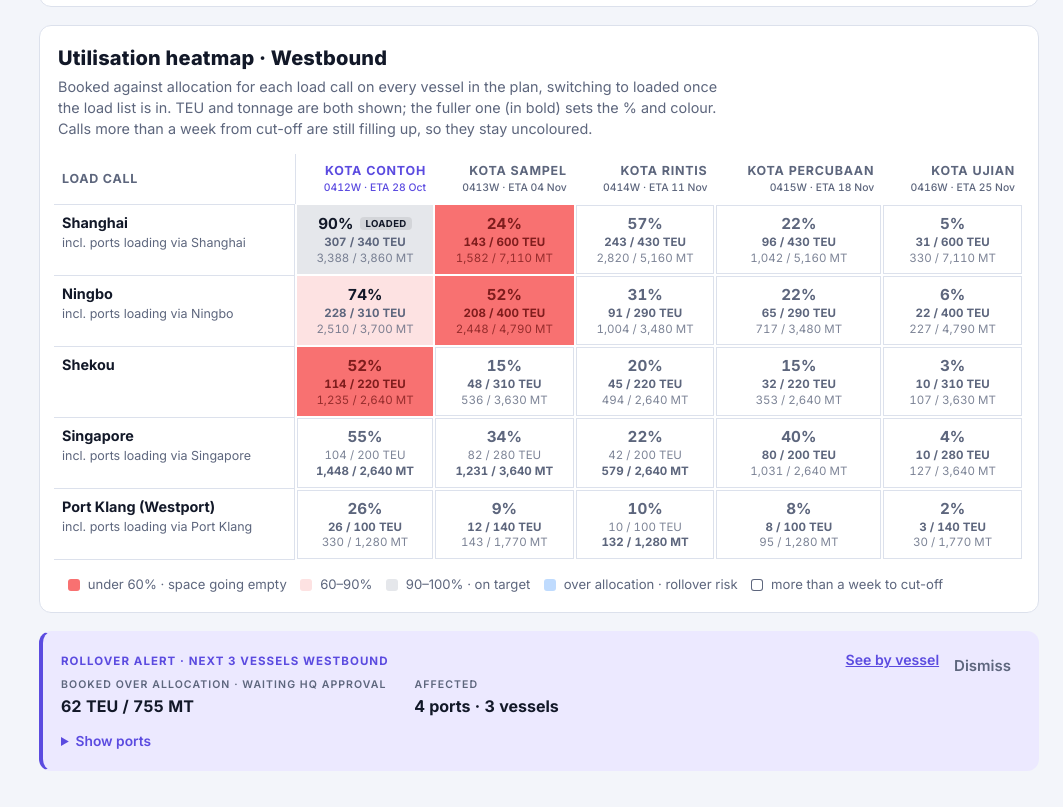
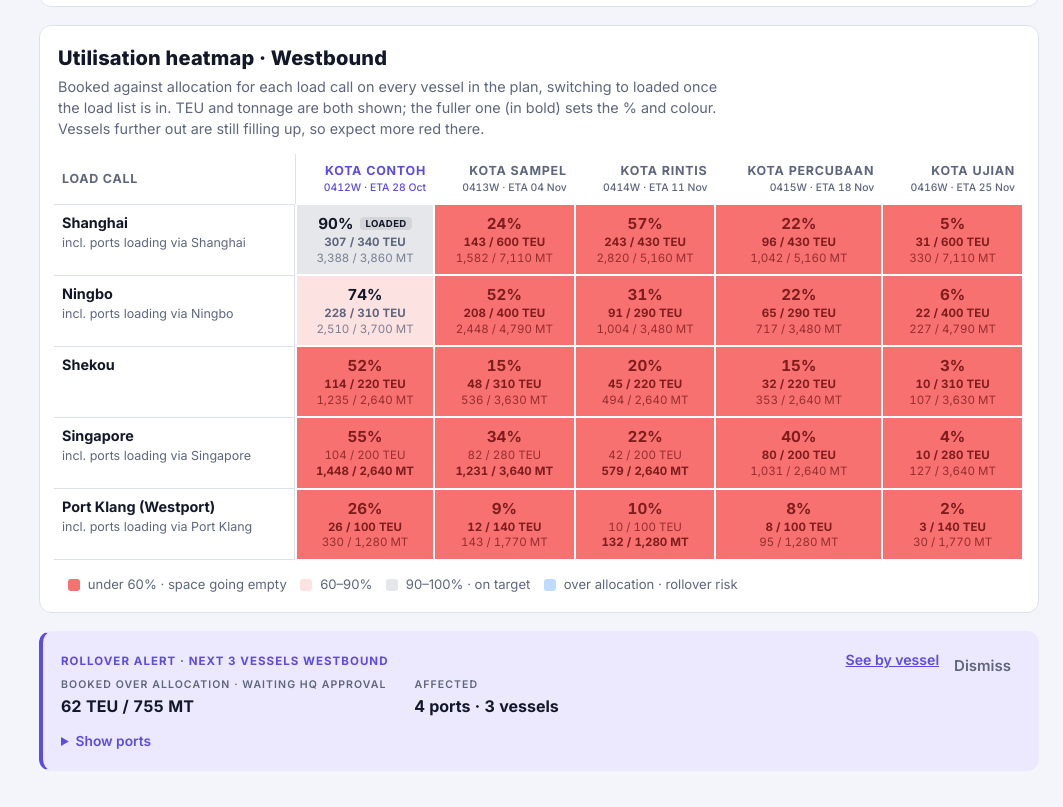
Before and after one commit to gwynpeh/slot-allocation-desk, a plain HTML site: page index.html in a window 1280 px wide. Shown: the part 1548-2355 px from the top of the page, without its empty margins (217-1280 px from the left). Drawn offline with Linux system fonts and the light colour scheme.

Commit message:
Utilisation heatmap: colour every vessel, not only near cut-off
Co-Authored-By: Claude Opus 5.5 <noreply@anthropic.com>

```diff
--- a/index.html
+++ b/index.html
@@ -550,7 +550,6 @@ table.heat td.hm small{font-size:.72rem;color:var(--muted)}
 .hu-empty{background:var(--hu-empty)} .hu-empty b,.hu-empty small{color:var(--hu-empty-ink)!important}
 .hu-low{background:var(--hu-low)} .hu-ok{background:var(--hu-ok)}
 .hu-over{background:var(--hu-over)} .hu-over b,.hu-over small{color:var(--hu-over-ink)!important}
-.hu-far{background:var(--surface);box-shadow:inset 0 0 0 1px var(--line)} .hm-key.hu-far{box-shadow:inset 0 0 0 1px var(--muted)} .hu-far b,.hu-far small{color:var(--muted)!important}
 table.heat td.hm small{display:block;line-height:1.35} table.heat td.hm small.drv{font-weight:700;opacity:1} table.heat td.hm small:not(.drv){opacity:.8}
 table.heat .ldtag{font-style:normal;font-size:.6rem;font-weight:700;text-transform:uppercase;letter-spacing:.04em;padding:1px 5px;border-radius:4px;background:rgba(0,0,0,.08);vertical-align:2px;margin-left:3px}
 .hm-key{display:inline-block;width:12px;height:12px;border-radius:3px;vertical-align:middle;margin:0 4px 0 10px}
@@ -2199,24 +2198,21 @@ function contractPanel(){
 
 /* ================= Heatmap ================= */
 // Heatmap on firm numbers only: booked, or loaded once the load list is in. TEU and MT both shown; the fuller one sets the colour.
-// Only calls within a week of cut-off are coloured; later ones are still filling up and stay uncoloured.
-const HEAT_DAYS=7;                                                  // same as the forecast lock
 function heatPanel(){
   const b=B, cols=VOYAGES;
   const val=p=>{ const L=loadedP(b,p); return {e:effP(b,p), v:L||usedP(b,p), ld:!!L}; };
-  const cell=(e,v,ld,far)=>{ if(!e.teu) return '<td class="hm hmn">—</td>';
+  const cell=(e,v,ld)=>{ if(!e.teu) return '<td class="hm hmn">—</td>';
     const rt=v.teu/e.teu, rm=e.mt?v.mt/e.mt:0, r=Math.max(rt,rm), byMt=rm>rt;
-    const c=far?'hu-far':r>1?'hu-over':r>=0.9?'hu-ok':r>=0.6?'hu-low':'hu-empty';
-    return `<td class="hm ${c}" title="${ld?'Loaded':'Booked'} ${n0(v.teu)} / ${n0(e.teu)} TEU · ${n0(v.mt)} / ${n0(e.mt)} MT${far?' · more than a week to cut-off, still filling up':''}"><b>${Math.round(r*100)}%${ld?' <i class="ldtag">loaded</i>':''}</b><small class="${byMt?'':'drv'}">${n0(v.teu)} / ${n0(e.teu)} TEU</small><small class="${byMt?'drv':''}">${n0(v.mt)} / ${n0(e.mt)} MT</small></td>`; };
+    const c=r>1?'hu-over':r>=0.9?'hu-ok':r>=0.6?'hu-low':'hu-empty';
+    return `<td class="hm ${c}" title="${ld?'Loaded':'Booked'} ${n0(v.teu)} / ${n0(e.teu)} TEU · ${n0(v.mt)} / ${n0(e.mt)} MT"><b>${Math.round(r*100)}%${ld?' <i class="ldtag">loaded</i>':''}</b><small class="${byMt?'':'drv'}">${n0(v.teu)} / ${n0(e.teu)} TEU</small><small class="${byMt?'drv':''}">${n0(v.mt)} / ${n0(e.mt)} MT</small></td>`; };
   const rows=BD(b).pols.map(pol=>{ const ports=[pol,...feedersOf(b,pol)];
     return `<tr><td><span class="pname">${nm(pol)}${feedersOf(b,pol).length?`<small>incl. ports loading via ${sn(pol)}</small>`:''}</span></td>${cols.map(c=>withVoy(c.id,()=>{
       const g=ports.filter(p=>origins(b).includes(p)), vs=g.map(val), e=vsum(vs.map(x=>x.e)), v=vsum(vs.map(x=>x.v)), ld=vs.some(x=>x.ld);
-      const co=addDays(ROT[ci(b,pol)].eta,c.wk*7-1), far=(new Date(co)-new Date(TODAY))/864e5>HEAT_DAYS;
-      return cell(e,v,ld,far); })).join('')}</tr>`; }).join('');
+      return cell(e,v,ld); })).join('')}</tr>`; }).join('');
   return `<section class="panel" data-nav="Utilisation heatmap"><div class="ph"><div><h2>Utilisation heatmap · ${BD(b).label}</h2>
-    <p>Booked against allocation for each load call on every vessel in the plan, switching to loaded once the load list is in. TEU and tonnage are both shown; the fuller one (in bold) sets the % and colour. Calls more than a week from cut-off are still filling up, so they stay uncoloured.</p></div></div>
+    <p>Booked against allocation for each load call on every vessel in the plan, switching to loaded once the load list is in. TEU and tonnage are both shown; the fuller one (in bold) sets the % and colour. Vessels further out are still filling up, so expect more red there.</p></div></div>
     <div class="tbl-wrap"><table class="heat"><thead><tr><th>Load call</th>${cols.map(c=>`<th class="num ${c.id===V?'cur':''}">${c.vessel}<small>${c.id}${b==='WB'?'W':'E'} · ETA ${fmt(addDays(ROT[BD(b).calls[0]].eta,c.wk*7))}</small></th>`).join('')}</tr></thead><tbody>${rows}</tbody></table></div>
-    <p class="note"><span class="hm-key hu-empty"></span> under 60% · space going empty <span class="hm-key hu-low"></span> 60–90% <span class="hm-key hu-ok"></span> 90–100% · on target <span class="hm-key hu-over"></span> over allocation · rollover risk <span class="hm-key hu-far"></span> more than a week to cut-off</p>
+    <p class="note"><span class="hm-key hu-empty"></span> under 60% · space going empty <span class="hm-key hu-low"></span> 60–90% <span class="hm-key hu-ok"></span> 90–100% · on target <span class="hm-key hu-over"></span> over allocation · rollover risk</p>
   </section>`;
 }
 
```
Also changed, not shown: slot-allocation-desk.html (+6 -10 lines).
